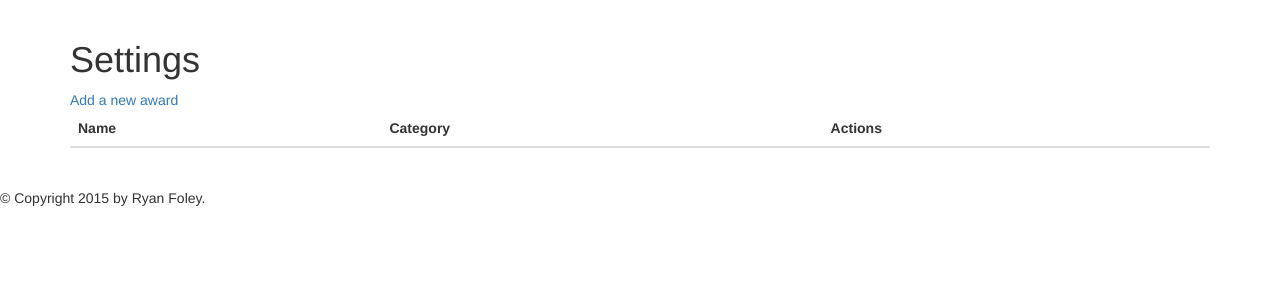
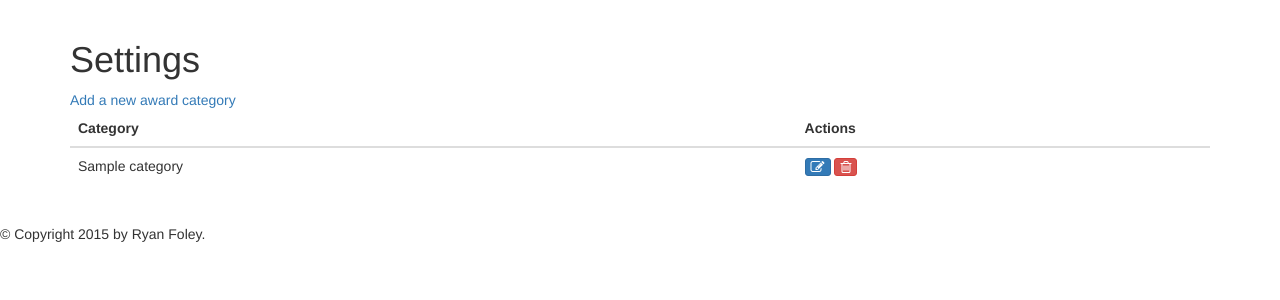
Before and after one commit to rtfoley/scorepy, a Flask app: page /settings in a window 1280 px wide. Shown: the part 52-352 px from the top of the page. Run offline with Flask 2, Linux system fonts and the light colour scheme; tables that the repository leaves empty hold one stand-in row (values such as "Sample post"); lists and menus that the app fills with data are empty; some libraries are stand-ins or nearby versions.

Commit message:
Add ability to enter, edit, and remove an award category

```diff
--- a/main.py
+++ b/main.py
@@ -11,7 +11,7 @@
 
 # Imports from other parts of the app
 from forms import ScoreForm, TeamForm, PresentationForm, TechnicalForm, \
-    TeamworkForm, TeamSpiritForm, UploadForm
+    TeamworkForm, TeamSpiritForm, UploadForm, AwardCategoryForm
 from models import RobotScore, Team, Presentation, Technical, Teamwork, \
     TeamSpirit, AwardCategory, AwardWinner, db
 
@@ -402,6 +402,53 @@
                            % team_spirit.team.number)
 
 
+# Add a team spirit judging entry
+@app.route('/settings/award_categories/new', methods=['GET', 'POST'])
+def add_award_category():
+    form = AwardCategoryForm()
+    if request.method == 'POST' and form.validate_on_submit():
+        award_category = AwardCategory()
+        form.populate_obj(award_category)
+        db.session.add(award_category)
+        db.session.commit()
+        return redirect(url_for("settings"))
+    elif request.method == 'POST':
+        flash('Failed validation')
+    return render_template("basic_form.html", form=form,
+                           title='Award Category Form')
+
+
+# Edit a previously-entered team spirit judging entry
+@app.route("/settings/award_categories/<int:award_category_id>/edit",
+           methods=['GET', 'POST'])
+def edit_award_category(award_category_id):
+    award_category = AwardCategory.query.get(award_category_id)
+    form = AwardCategoryForm(obj=award_category)
+
+    if request.method == 'POST' and form.validate_on_submit():
+        form.populate_obj(award_category)
+        db.session.commit()
+        return redirect(url_for("settings"))
+    elif request.method == 'POST':
+        flash('Failed validation')
+    return render_template("basic_form.html", form=form,
+                           title="Award Category Form")
+
+
+# Delete a team spirit judging entry
+@app.route("/settings/award_categories/<int:award_category_id>/delete",
+           methods=['GET', 'POST'])
+def delete_award_category(award_category_id):
+    award_category = AwardCategory.query.get(award_category_id)
+    if request.method == 'POST':
+        db.session.delete(award_category)
+        db.session.commit()
+        return redirect(url_for("settings"))
+    return render_template("delete.html",
+                           identifier="award category '%s'"
+                           % award_category.name)
+
+
 # Awards page
 @app.route("/awards", methods=['GET'])
 def awards():
--- a/templates/settings.html
+++ b/templates/settings.html
@@ -2,24 +2,23 @@
 {% block title %}FLL System Settings{% endblock %}
 {% block pageContent %}
   <h1>Settings</h1>
-  <a href="#">Add a new award</a>
+  <a href="{{ url_for('add_award_category') }}">Add a new award category</a>
   <!-- TODO add CSV import option -->
   <table class="table table-hover">
     <thead>
       <tr>
-        <th>Name</th>
         <th>Category</th>
         <th>Actions</th>
       </tr>
     </thead>
     <tbody>
-      {% for category in award_categories %}
+      {% for category in categories %}
         <tr>
           <td>{{ category.name }}</td>
           <!-- TODO fix alignment so text and buttons are aligned on horizontal center -->
           <td>
-            <a href="#" class="btn btn-xs btn-primary fa fa-pencil-square-o" title="edit"></a>
-            <a href="#" class="btn btn-xs btn-danger fa fa-trash-o" title="delete"></a>
+            <a href="{{ url_for('edit_award_category', award_category_id=category.id) }}" class="btn btn-xs btn-primary fa fa-pencil-square-o" title="edit"></a>
+            <a href="{{ url_for('delete_award_category', award_category_id=category.id) }}" class="btn btn-xs btn-danger fa fa-trash-o" title="delete"></a>
           </td>
         </tr>
       {% endfor %}
```
Also changed, not shown: forms.py (+7 -1 lines).
